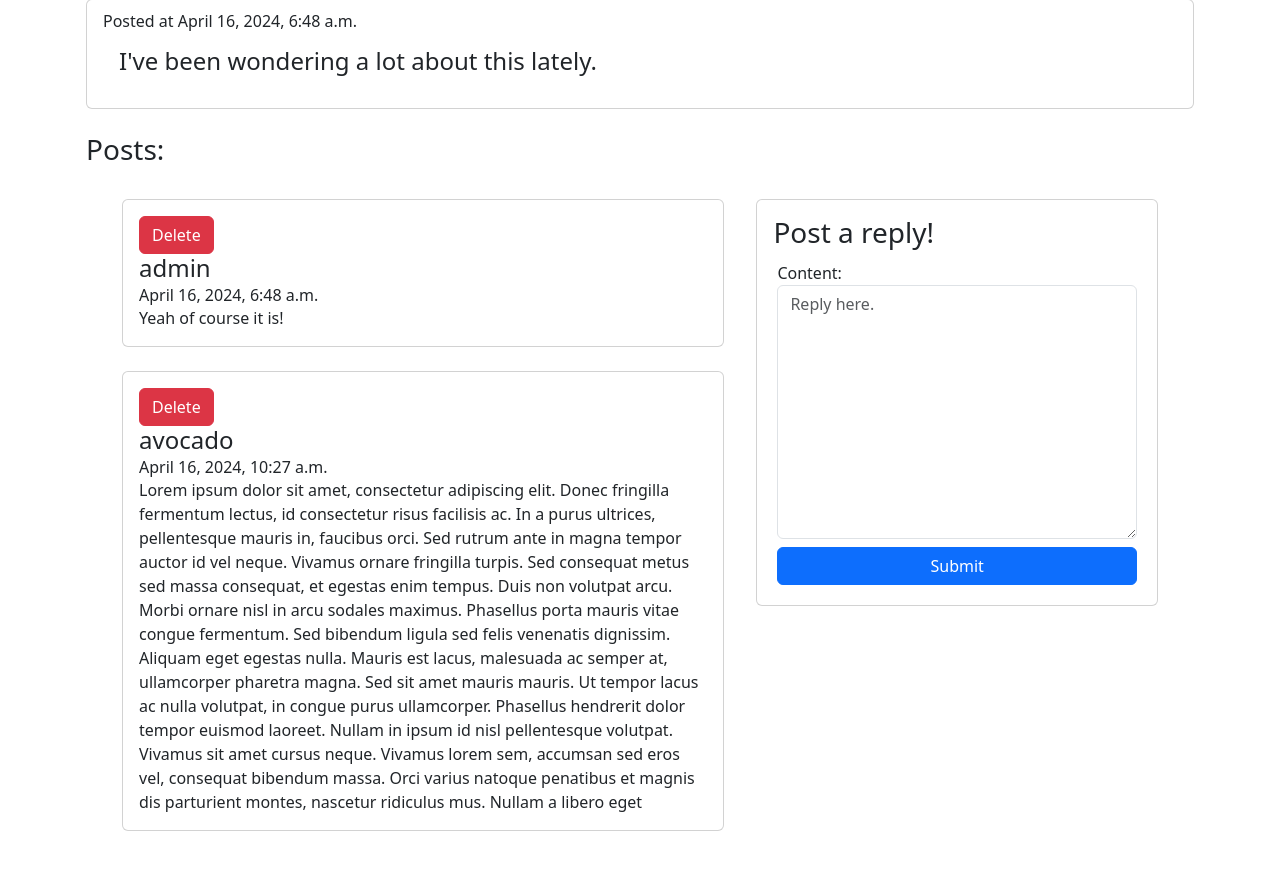
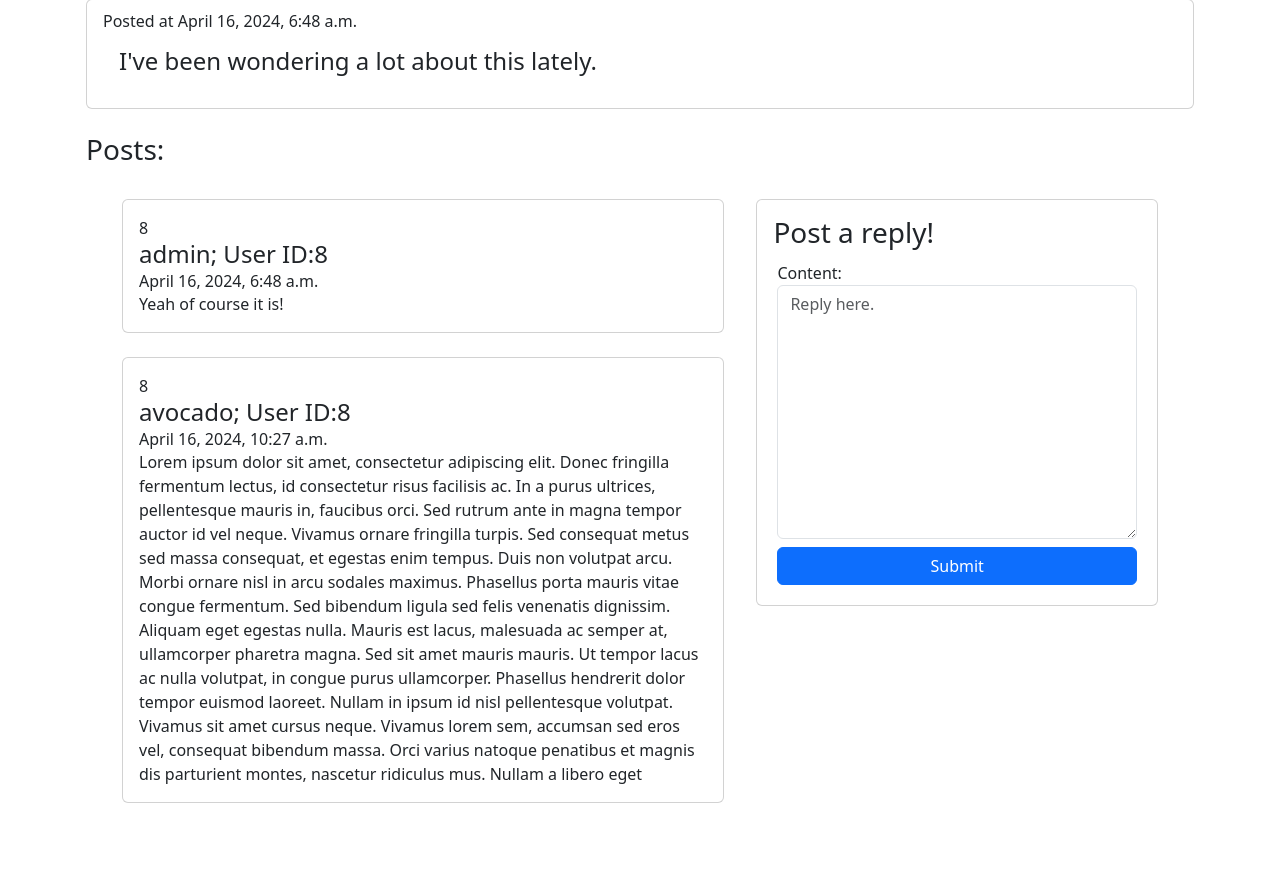
Before and after one commit to MrDaPoyo/stilbe, a Django app: page /thread/1 in a window 1280 px wide. Shown: the part 144-1015 px from the top of the page. After the commit the page ends 947 px from the top, so only its background shows below. Run offline with Django 5.2, Linux system fonts and the light colour scheme; a user stored in the database is signed in; data comes from the database, SQL or seed files in the repository; some libraries are stand-ins or nearby versions.

Commit message:
Update user ID display in thread.html template

```diff
--- a/project/templates/forum/thread.html
+++ b/project/templates/forum/thread.html
@@ -29,8 +29,8 @@
             {% for post in posts %}
             <div class="card w-100 h-auto m-4">
                 <div class="card-body">
-                  {% if user.is_staff %}<button class="btn btn-danger">Delete</button>{% endif %}
-                  <h4 class="card-title"> {{ post.user }}</h4>
+                  {% if user.is_staff %}{{ user.id }}{% endif %}
+                  <h4 class="card-title"> {{ post.user }}; User ID:{% if user.is_staff %}{{ user.id }}{% endif %}</h4>
                   <h6 class="card-subtitle"> {{ post.created_at }}</h6>
                   <p class="card-text"> {{ post.content }}</p>
                 </div>
```
